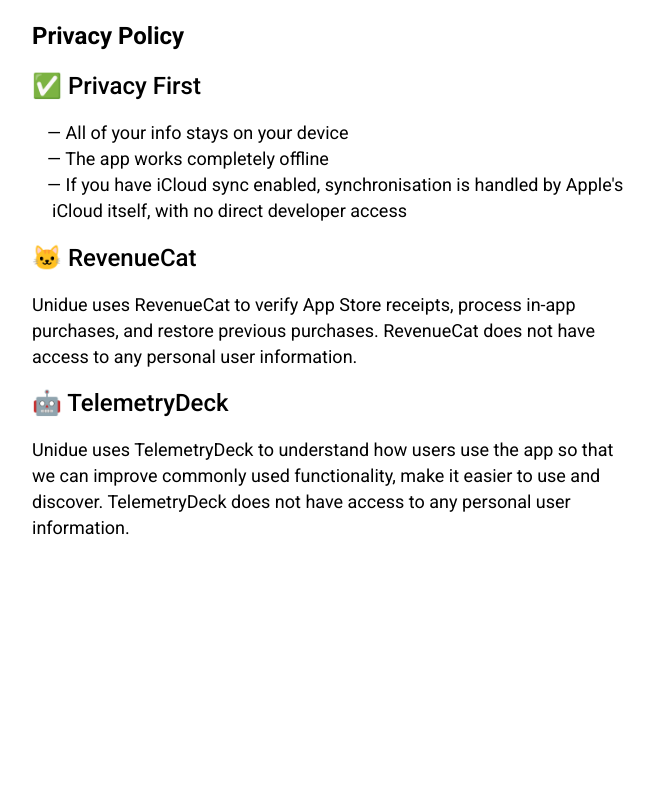
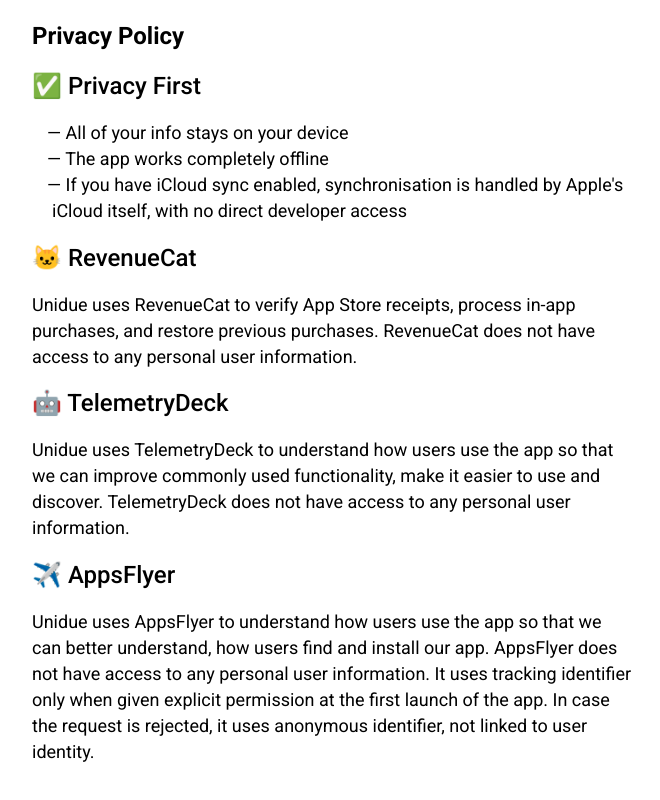
Before and after one commit to vpukhanov/website, a Next.js app: page /privacy/unidue in a window 1280 px wide. Shown: the top 800 px of the page, without its empty margins (140-800 px from the left). Built offline with nearby package versions, Linux system fonts and the light colour scheme.

Commit message:
unidue: add appsflyer clause

```diff
--- a/pages/privacy/unidue.js
+++ b/pages/privacy/unidue.js
@@ -36,6 +36,15 @@
           discover. TelemetryDeck does not have access to any personal user
           information.
         </p>
+        <h2 className='text-subtitle'>✈️ AppsFlyer</h2>
+        <p className='text-body'>
+          Unidue uses AppsFlyer to understand how users use the app so that we
+          can better understand, how users find and install our app. AppsFlyer
+          does not have access to any personal user information. It uses
+          tracking identifier only when given explicit permission at the first
+          launch of the app. In case the request is rejected, it uses anonymous
+          identifier, not linked to user identity.
+        </p>
       </section>
     </div>
   )
```
